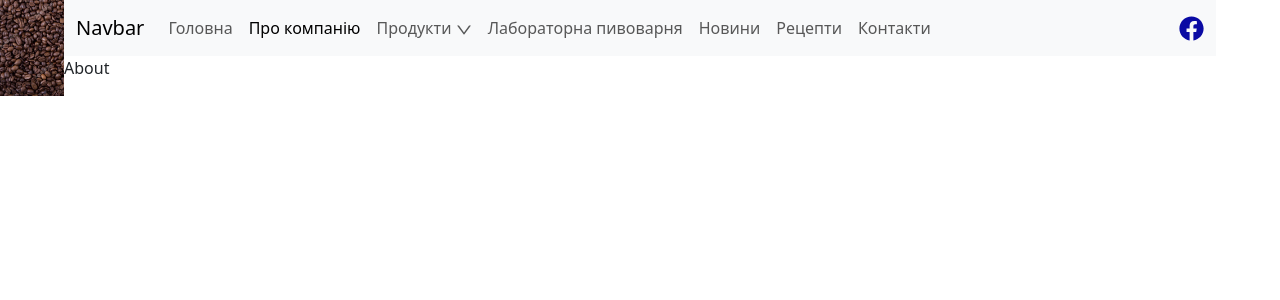
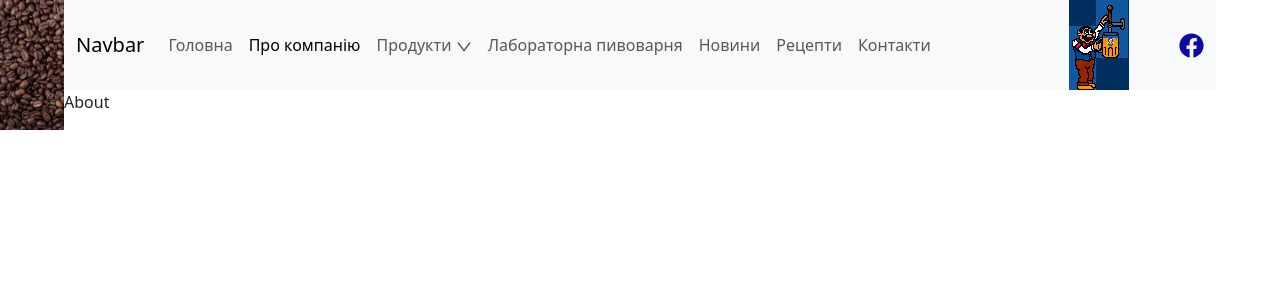
Before and after one commit to Anatolii1996/beer-manufactory, a React (Create React App) app: page /about in a window 1280 px wide. Shown: the top 300 px of the page. Built offline with nearby package versions, Linux system fonts and the light colour scheme.

Commit message:
добавил бармена в хедер

```diff
--- a/src/App.scss
+++ b/src/App.scss
@@ -14,6 +14,9 @@
     width: 90%;
     background-color: #fff;
   }
+}
+.header{
+  height: 90px;
 }
 .header_icons {
   color: rgb(10, 10, 164);
@@ -68,8 +71,8 @@
   height: 90px;
   background: url(../public/img/sprite.png);
   background-position-y: -930px;
+margin-right: 50px;
 
-  margin-bottom: 50px;
 }
 
 .one {
--- a/src/component/header.jsx
+++ b/src/component/header.jsx
@@ -1,5 +1,5 @@
 /* eslint-disable */
-import React from "react";
+import React , { useState, useEffect } from "react";
 import { Outlet, NavLink } from "react-router-dom";
 import { FaFacebook } from "react-icons/fa";
 import { Menu, Dropdown } from "antd";
@@ -19,9 +19,35 @@ const menu = (
 );
 
 const Header = () => {
+
+  const [step, setStep] = useState(0);
+  const sprites = [
+    "one",
+    "two",
+    "three",
+    "four",
+    "five",
+    "six",
+    "seven",
+    "eight",
+  ];
+
+const changeSprite=()=>{
+  setStep(prev=>prev + 1);
+  if (step >= 7) {
+    setStep(0);
+  }
+}
+
+useEffect(() => {
+  const intervalId = setInterval(changeSprite, 1000);
+  return () => {
+    clearInterval(intervalId);
+  };
+}, [step]);
   return (
     <>
-      <nav className="navbar navbar-expand-lg bg-body-tertiary">
+      <nav className="navbar navbar-expand-lg bg-body-tertiary header">
         <div className="container-fluid">
           <NavLink className="navbar-brand" to="/">
             Navbar
@@ -84,7 +110,7 @@ const Header = () => {
               </li>
             </ul>
           </div>
-
+          <div class={`barmen ${sprites[step]}`}></div>
           <FaFacebook className="header_icons" />
         </div>
       </nav>
--- a/src/pages/home.jsx
+++ b/src/pages/home.jsx
@@ -1,36 +1,12 @@
 /* eslint-disable */
-import { useState, useEffect } from "react";
+
 import { CiWheat } from "react-icons/ci";
 import { BsFire } from "react-icons/bs";
 import { GiBeerStein } from "react-icons/gi";
 import GliderWrap from "../component/glider";
 
 const Home = () => {
-  const [step, setStep] = useState(0);
-  const sprites = [
-    "one",
-    "two",
-    "three",
-    "four",
-    "five",
-    "six",
-    "seven",
-    "eight",
-  ];
 
-const changeSprite=()=>{
-  setStep(prev=>prev + 1);
-  if (step >= 7) {
-    setStep(0);
-  }
-}
-
-useEffect(() => {
-  const intervalId = setInterval(changeSprite, 1000);
-  return () => {
-    clearInterval(intervalId);
-  };
-}, [step]);
 
   return (
     <div className="container-fluid home">
@@ -42,7 +18,7 @@ useEffect(() => {
       <div className="home_carousel">
         <GliderWrap />
       </div>
-      <div class={`barmen ${sprites[step]}`}></div>
+
     </div>
   );
 };
```
